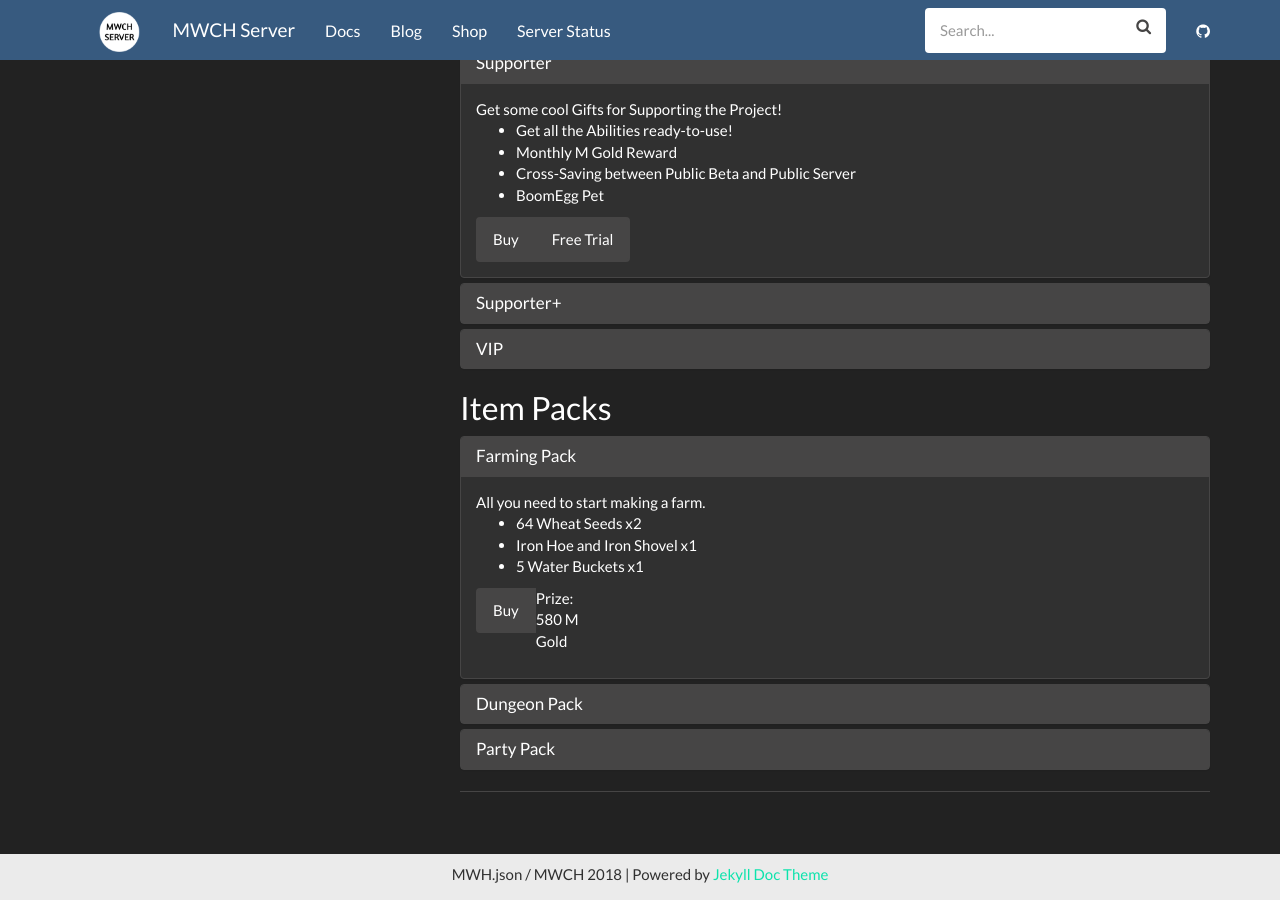
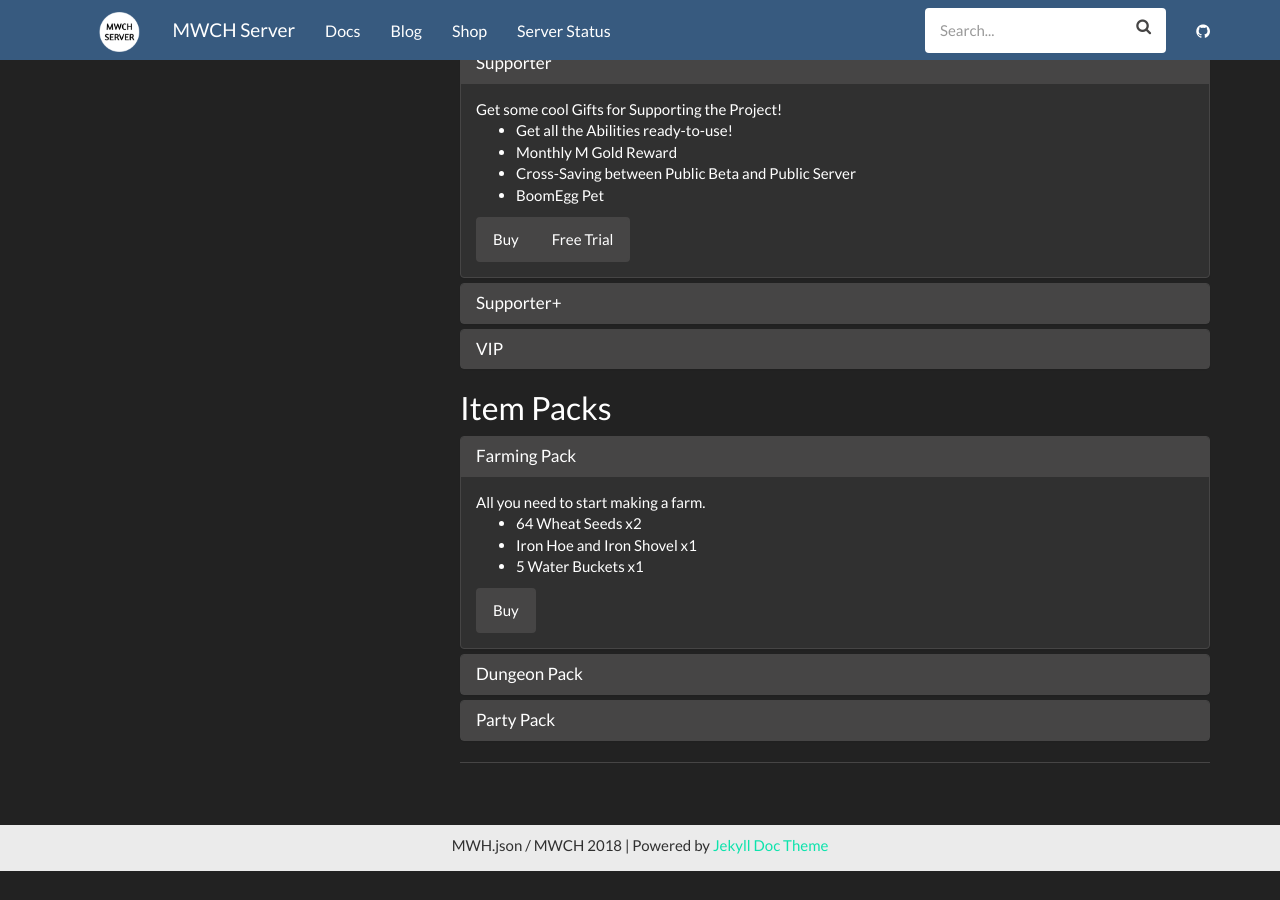
Before and after one commit to nattapong3912/website, a Jekyll site: the page built from shop.md, in a window 1280 px wide and 900 px high, scrolled down 778 px. Built offline with Jekyll 4.4.1, drawn with Linux system fonts in a browser that asks for light colours; nearby versions of some CDN libraries; library files that are not in the unit come from our copies; after the commit the page ends 1649 px from its top, so only the background shows below that.

Commit message:
Update shop.md

```diff
--- a/shop.md
+++ b/shop.md
@@ -134,14 +134,14 @@
 
 <div class="panel-group" id="accordion" role="tablist" aria-multiselectable="true">
   <div class="panel panel-default">
-    <div class="panel-heading" role="tab" id="headingOne">
+    <div class="panel-heading" role="tab" id="headingOneItem">
       <h4 class="panel-title">
-        <a role="button" data-toggle="collapse" data-parent="#accordion" href="#collapseOne" aria-expanded="true" aria-controls="collapseOne">
+        <a role="button" data-toggle="collapse" data-parent="#accordion" href="#collapseOneItem" aria-expanded="true" aria-controls="collapseOneItem">
           Farming Pack
         </a>
       </h4>
     </div>
-    <div id="collapseOne" class="panel-collapse collapse in" role="tabpanel" aria-labelledby="headingOne">
+    <div id="collapseOneItem" class="panel-collapse collapse in" role="tabpanel" aria-labelledby="headingOneItem">
       <div class="panel-body">
         All you need to start making a farm.
     <ul>
@@ -151,20 +151,19 @@
    </ul>
     <div class="btn-group" role="group" aria-label="...">
   <button type="button" class="btn btn-default">Buy</button>
-  <p>Prize: 580 M Gold</p>
     </div>
    </div>
    </div>
   </div>
   <div class="panel panel-default">
-    <div class="panel-heading" role="tab" id="headingTwo">
+    <div class="panel-heading" role="tab" id="headingTwoItem">
       <h4 class="panel-title">
-        <a class="collapsed" role="button" data-toggle="collapse" data-parent="#accordion" href="#collapseTwo" aria-expanded="false" aria-controls="collapseTwo">
+        <a class="collapsed" role="button" data-toggle="collapse" data-parent="#accordion" href="#collapseTwoItem" aria-expanded="false" aria-controls="collapseTwoItem">
           Dungeon Pack
         </a>
       </h4>
     </div>
-    <div id="collapseTwo" class="panel-collapse collapse" role="tabpanel" aria-labelledby="headingTwo">
+    <div id="collapseTwoItem" class="panel-collapse collapse" role="tabpanel" aria-labelledby="headingTwoItem">
       <div class="panel-body">
         All you need to go to a Dungeon.
    <ul>
@@ -174,20 +173,19 @@
    </ul>
     <div class="btn-group" role="group" aria-label="...">
   <button type="button" class="btn btn-default">Buy</button>
-  <p>Prize: 1800 M Gold</p>
     </div>
       </div>
     </div>
   </div>
   <div class="panel panel-default">
-    <div class="panel-heading" role="tab" id="headingThree">
+    <div class="panel-heading" role="tab" id="headingThreeItem">
       <h4 class="panel-title">
-        <a class="collapsed" role="button" data-toggle="collapse" data-parent="#accordion" href="#collapseThree" aria-expanded="false" aria-controls="collapseThree">
+        <a class="collapsed" role="button" data-toggle="collapse" data-parent="#accordion" href="#collapseThreeItem" aria-expanded="false" aria-controls="collapseThreeItem">
           Party Pack
         </a>
       </h4>
     </div>
-    <div id="collapseThree" class="panel-collapse collapse" role="tabpanel" aria-labelledby="headingThree">
+    <div id="collapseThreeItem" class="panel-collapse collapse" role="tabpanel" aria-labelledby="headingThreeItem">
       <div class="panel-body">
         Make a Big Party in the Server with this Pack!
    <ul>
@@ -197,7 +195,6 @@
    </ul>
     <div class="btn-group" role="group" aria-label="...">
   <button type="button" class="btn btn-default">Buy</button>
-  <p>Prize: 3000 M Gold</p>
     </div>
       </div>
     </div>
```
